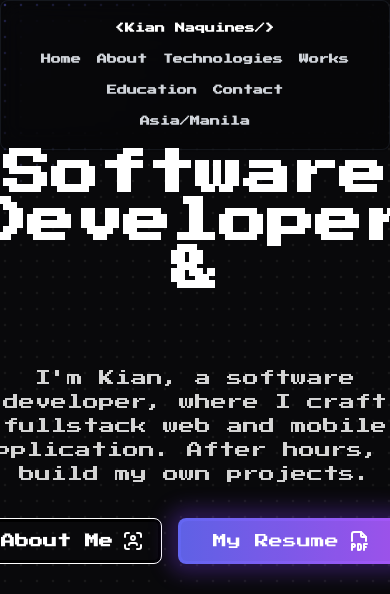
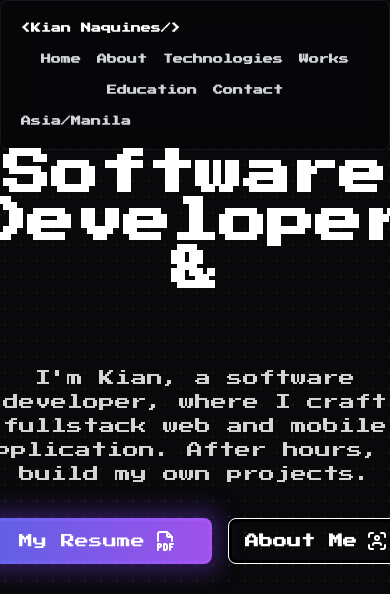
Before and after one commit to kiannaquines/kian_portfolio, a Next.js app: page / in a window 390 px wide. Shown: the top 594 px of the page. Built offline with nearby package versions, Linux system fonts and the light colour scheme.

Commit message:
add more fix
Signed-off-by: kiannaquines <kjgnaquines@gmail.com>

```diff
--- a/components/hero.tsx
+++ b/components/hero.tsx
@@ -58,15 +58,15 @@ const Hero = () => {
                     transition={{ duration: 0.5, ease: [0.4, 0.0, 0.2, 1], delay: 0.4 }}
                     className="mt-8 flex flex-wrap justify-center md:justify-start gap-4"
                 >
+                    <SecondaryButton
+                        title="My Resume"
+                        icon={<IconFileTypePdf />}
+                        className="text-sm shadow-[0_0_20px_10px_rgba(124,58,237,0.3)] hover:bg-violet-600 transition-colors"
+                    />
                     <PrimaryButton
                         title="About Me"
                         icon={<IconUserScan />}
                         className="text-sm hover:bg-violet-600 transition-colors"
-                    />
-                    <SecondaryButton
-                        title="My Resume"
-                        icon={<IconFileTypePdf />}
-                        className="text-sm shadow-[0_0_20px_10px_rgba(124,58,237,0.3)] hover:bg-violet-600 transition-colors"
                     />
                 </motion.div>
 
--- a/components/ui/header.tsx
+++ b/components/ui/header.tsx
@@ -37,7 +37,7 @@ const Header = () => {
     ];
 
     return (
-        <div className="flex flex-col md:flex-row items-center justify-evenly p-5 bg-white/10 dark:bg-black/25 backdrop-blur-md border border-white/20 dark:border-gray-700/30 rounded-lg shadow-sm">
+        <div className="flex flex-col md:flex-row justify-evenly p-5 bg-white/10 dark:bg-black/25 backdrop-blur-md border border-white/20 dark:border-gray-700/30 rounded-lg shadow-sm">
             <div className="flex items-start space-x-4 mb-4 md:mb-0">
                 <span className="text-[10px] font-bold text-gray-900 dark:text-white">
                     &lt;Kian Naquines/&gt;
```
